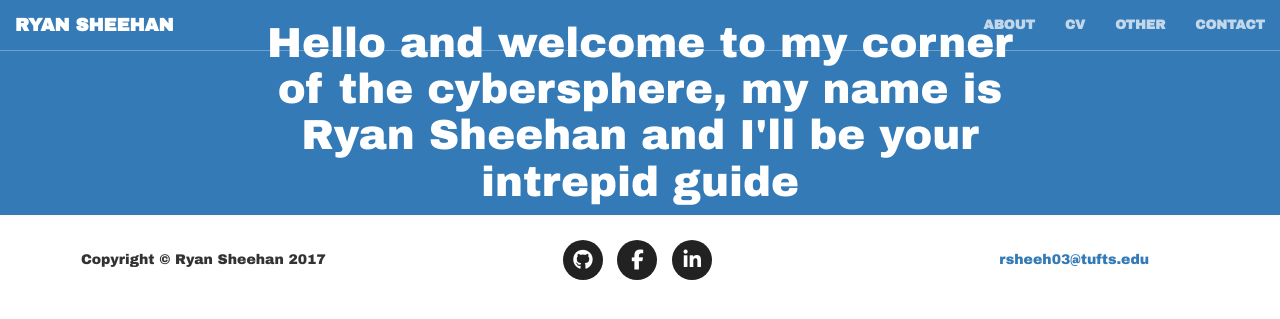
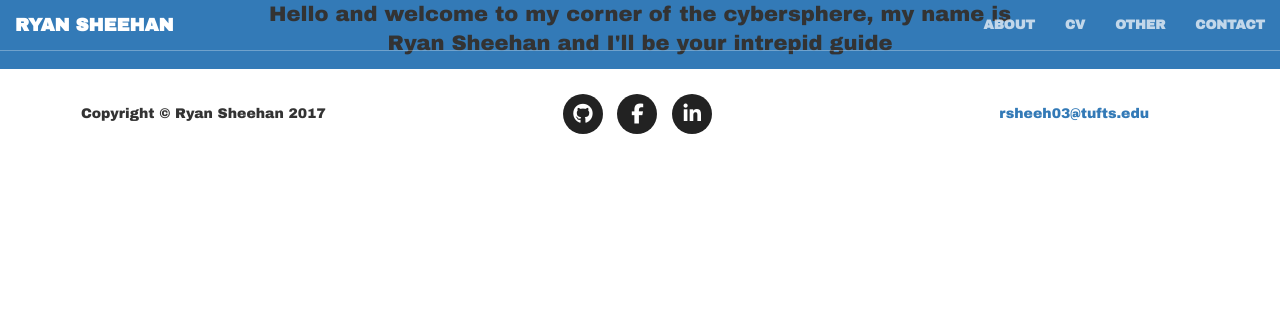
Before and after one commit to Ryan-Sheehan/Ryan-Sheehan.github.io, a Jekyll site: the page index.html, which Jekyll copies as it is, in a window 1280 px wide. Shown: the top 319 px of the page. Built offline with Jekyll 4.4.1, drawn with Linux system fonts in a browser that asks for light colours; nearby versions of some CDN libraries.

Commit message:
Update index.html

```diff
--- a/index.html
+++ b/index.html
@@ -59,10 +59,7 @@
 
 				<!-- /.blurb -->
 				<div class="blurb">
-					<h1>Hello and welcome to my corner of the cybersphere, my name is Ryan Sheehan and I'll be your intrepid guide</h1>
-
-					<div id="image">
-					</div>
+					<p>Hello and welcome to my corner of the cybersphere, my name is Ryan Sheehan and I'll be your intrepid guide</p>
 				</div>
                 </div>
             </div>
```
Lines whose indentation alone changed are shown as unchanged.
